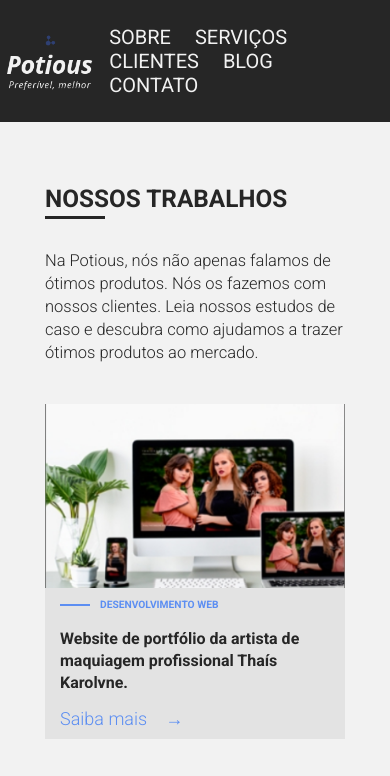
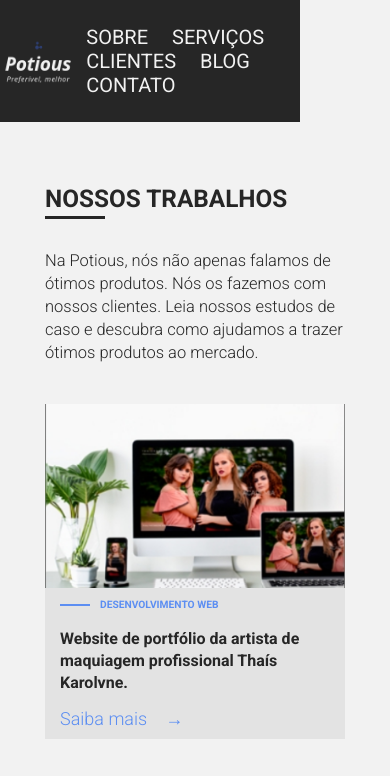
Before and after one commit to vdhug/template-empresa, a plain HTML site: page index.html in a window 390 px wide. Shown: the top 776 px of the page. Drawn offline with nearby package versions, Linux system fonts and the light colour scheme; files that its build step writes are made by us from their sources.

Commit message:
Header responsivo

```diff
--- a/static/scss/responsivo.scss
+++ b/static/scss/responsivo.scss
@@ -9,6 +9,9 @@
 // Mobile
 @media only screen and (max-width: 767px) {
 
+    .header {
+        max-width: 300px;
+    }
 
     .container {
         max-width: 300px;
```
